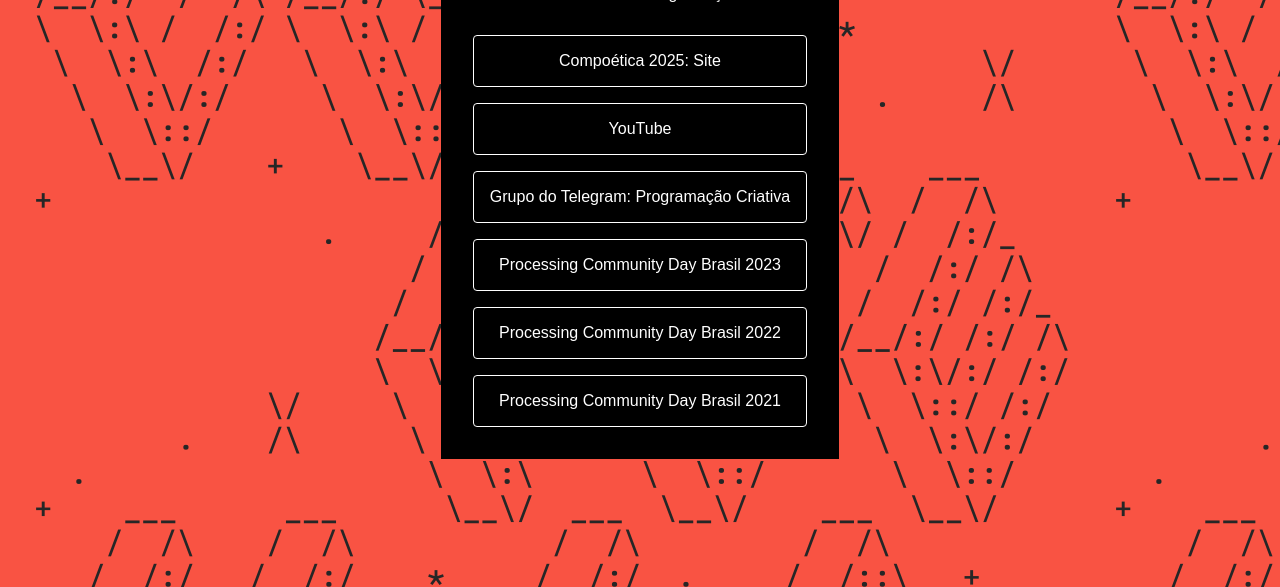
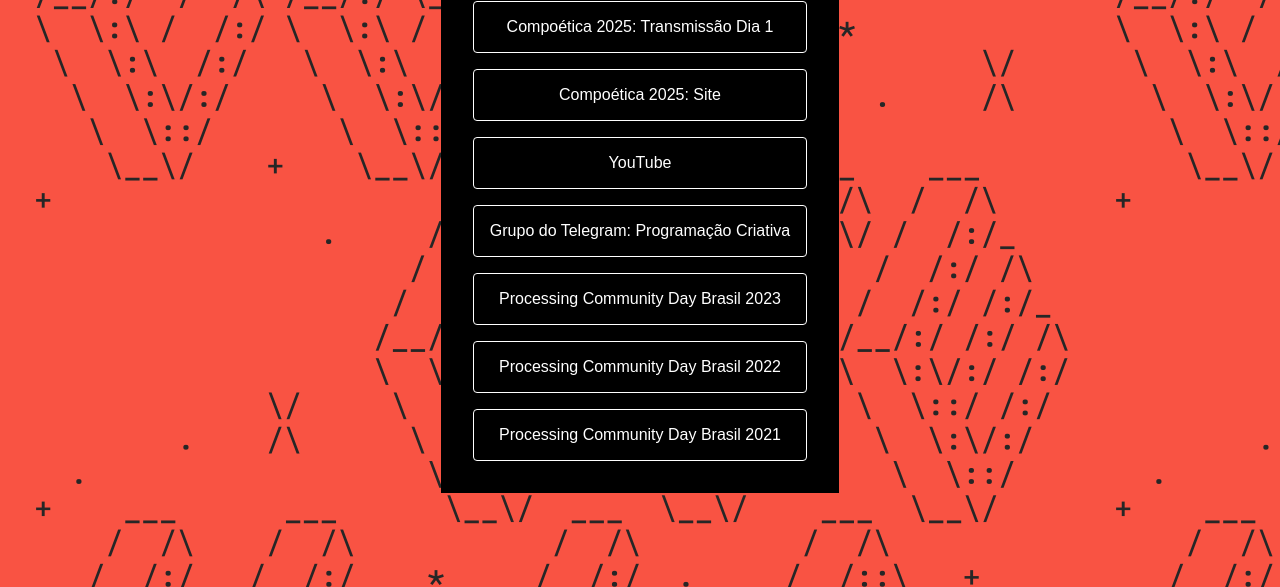
Before and after one commit to compoetica/links, a plain HTML site: page index.html in a window 1280 px wide. Shown: the part 213-800 px from the top of the page. Drawn offline with Linux system fonts and the light colour scheme.

Commit message:
Update index.html

```diff
--- a/index.html
+++ b/index.html
@@ -108,6 +108,8 @@
     </div>
 
     <ul class="links">
+      <!-- <li><a href="https://www.youtube.com/watch?v=sOHfFtYeOi4">Compoética 2025: Transmissão Dia 2</a></li> -->
+      <li><a href="https://www.youtube.com/watch?v=T_DjJQuLlmc">Compoética 2025: Transmissão Dia 1</a></li>
       <li><a href="https://compoetica.github.io/hotsite/?evento=EV_2025">Compoética 2025: Site</a></li>
       <li><a href="https://www.youtube.com/@compoetica">YouTube</a></li>
       <li><a href="https://t.me/programacaocriativa">Grupo do Telegram: Programação Criativa</a></li>
```
